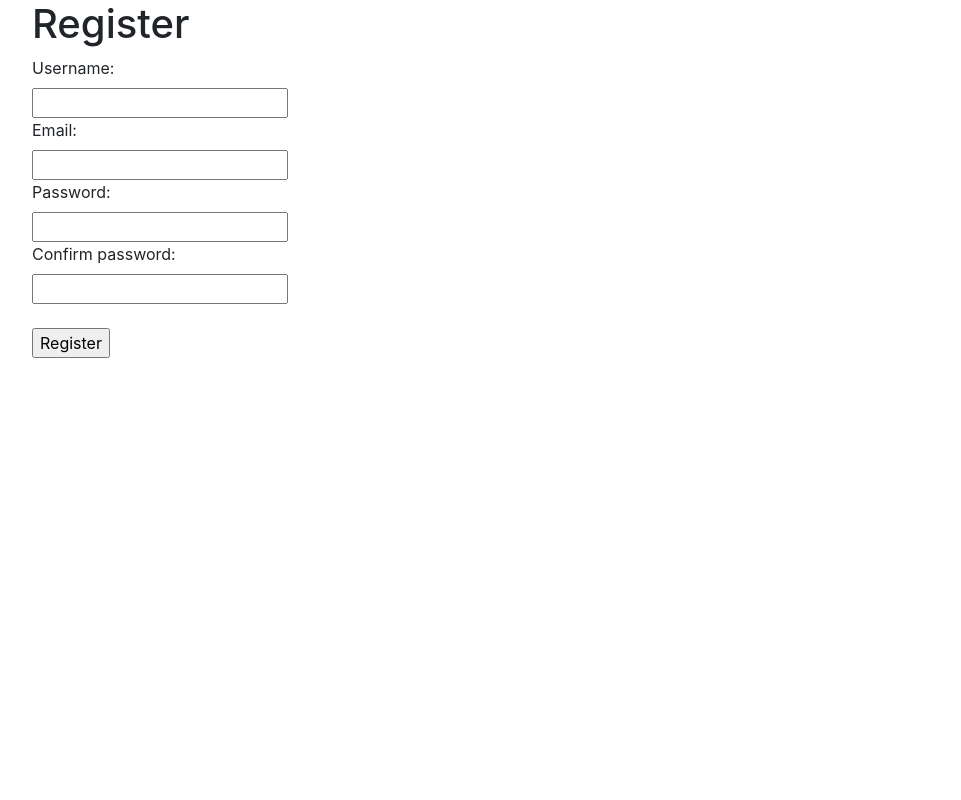
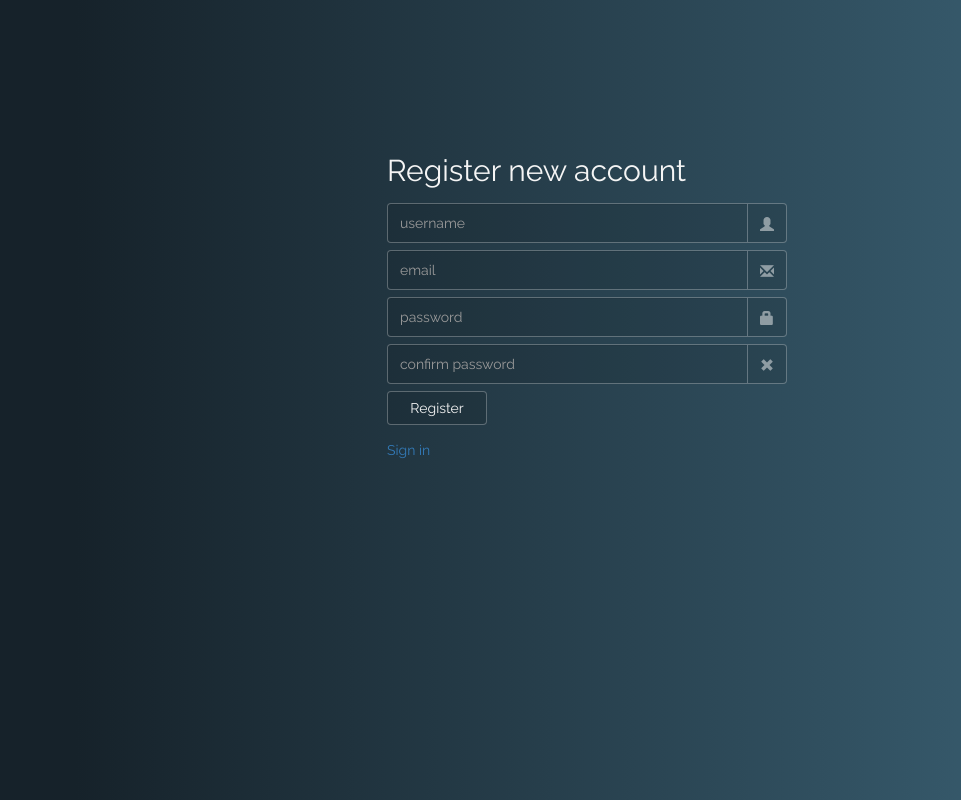
Before and after one commit to marcelpisowicz/codeigniter, a CodeIgniter app: page /database/register in a window 1280 px wide. Shown: the whole page, without its empty margins (53-1014 px from the left). Run offline with CodeIgniter, Linux system fonts and the light colour scheme; some libraries are stand-ins or nearby versions.

Commit message:
Rejestracja z nowym layoutem

```diff
--- a/application/controllers/Register.php
+++ b/application/controllers/Register.php
@@ -13,6 +13,9 @@ class Register extends MY_Controller
         $this->form_validation->set_rules('confirm_password', 'Confirm password', 'trim|matches[password]|required');
 
         if ($this->form_validation->run() === false) {
+            $this->data['username'] = $this->input->post('username');
+            $this->data['email'] = $this->input->post('email');
+            $this->data['password'] = $this->input->post('password');
             $this->load->helper('form');
             $this->render('register/index_view');
         } else {
--- a/application/controllers/User.php
+++ b/application/controllers/User.php
@@ -22,6 +22,8 @@ class User extends MY_Controller
         $this->form_validation->set_rules('username', 'Username', 'trim|required');
         $this->form_validation->set_rules('password', 'Password', 'required');
         if ($this->form_validation->run() === FALSE) {
+            $this->data['username'] = $this->input->post('username');
+            $this->data['wrong_password'] = true;
             $this->load->helper('form');
             $this->render('user/login_view');
         } else {
@@ -31,7 +33,9 @@ class User extends MY_Controller
             } else {
                 $_SESSION['auth_message'] = $this->ion_auth->errors();
                 $this->session->mark_as_flash('auth_message');
-                redirect('user/login');
+                $this->data['username'] = $this->input->post('username');
+                $this->data['wrong_password'] = true;
+                $this->render('user/login_view');
             }
         }
     }
--- a/application/views/register/index_view.php
+++ b/application/views/register/index_view.php
@@ -1,24 +1,53 @@
-<?php defined('BASEPATH') OR exit('No direct script access allowed');?>
-<div class="container">
-    <?php
-    echo isset($_SESSION['auth_message']) ? $_SESSION['auth_message'] : false;
-    ?>
-    <h1>Register</h1>
-    <?php
-    echo form_open();
-    echo form_label('Username:','username').'<br />';
-    echo form_error('username');
-    echo form_input('username',set_value('username')).'<br />';
-    echo form_label('Email:','email').'<br />';
-    echo form_error('email');
-    echo form_input('email',set_value('email')).'<br />';
-    echo form_label('Password:', 'password').'<br />';
-    echo form_error('password');
-    echo form_password('password').'<br />';
-    echo form_label('Confirm password:', 'confirm_password').'<br />';
-    echo form_error('confirm_password');
-    echo form_password('confirm_password').'<br /><br />';
-    echo form_submit('register','Register');
-    echo form_close();
-    ?>
+<?php defined('BASEPATH') OR exit('No direct script access allowed'); ?>
+<link rel="stylesheet" href="<?php echo base_url('assets/css/login.css') ?>"/>
+<body class="main">
+<div class="login-center">
+    <?= form_open(); ?>
+    <div class="front signin_form">
+        <p class="login_text">Register new account</p>
+
+        <div class="input-group">
+            <?= form_input('username', $username, ['class' => 'form-control'.(empty(form_error('username')) ? '' : ' error-form'), 'placeholder' => 'username']) ?>
+            <span class="input-group-addon<?= empty(form_error('username')) ? '' : ' error-form' ?>"><i class="glyphicon glyphicon-user"></i></span>
+        </div>
+        <div class="input-group">
+            <?= form_input('email', $email, ['class' => 'form-control'.(empty(form_error('email')) ? '' : ' error-form'), 'placeholder' => 'email']) ?>
+            <span class="input-group-addon<?= empty(form_error('email')) ? '' : ' error-form' ?>"><i class="glyphicon glyphicon-envelope"></i></span>
+        </div>
+        <div class="input-group">
+            <?= form_password('password', $password, ['id' => 'password', 'class' => 'form-control'.(empty(form_error('password')) ? '' : ' error-form'), 'placeholder' => 'password']) ?>
+            <span class="input-group-addon<?= empty(form_error('password')) ? '' : ' error-form' ?>"><i class="glyphicon glyphicon-lock"></i></span>
+        </div>
+        <div class="input-group">
+            <?= form_password('confirm_password', '', ['id' => 'confirm_password', 'class' => 'form-control'.(empty(form_error('confirm_password')) ? '' : ' error-form'), 'placeholder' => 'confirm password']) ?>
+            <span class="input-group-addon<?= empty(form_error('confirm_password')) ? '' : ' error-form' ?>"><i class="glyphicon glyphicon-remove"></i></span>
+        </div>
+
+        <div class="form-group sign-btn">
+            <input type="submit" class="btn" value="Register">
+        </div>
+
+        <div class="form-group">
+            <p><a href="/user/login" >Sign in</a></p>
+        </div>
+
+    </div>
 </div>
+</body>
+<script>
+    $(document).ready(function() {
+        $('#confirm_password, #password').keyup(function(){
+            var confirm = $('#confirm_password');
+            if($('#password').val() === confirm.val() && confirm.val()) {
+                $('.glyphicon-remove').removeClass('glyphicon-remove').addClass('glyphicon-ok');
+            } else {
+                $('.glyphicon-ok').removeClass('glyphicon-ok').addClass('glyphicon-remove');
+            }
+        });
+
+        $('.form-control').focus(function() {
+            $(this).removeClass('error-form');
+            $(this).closest('.input-group').find('.input-group-addon').removeClass('error-form');
+        });
+    });
+</script>
--- a/assets/css/login.css
+++ b/assets/css/login.css
@@ -136,9 +136,20 @@ body {
 
 .checkbox label {
     float: right;
-    padding-left: 0px;
+    padding-left: 0;
 }
 
 .glyphicon {
     color: rgba(245, 245, 245, 0.5);
 }
+
+.error-form {
+    border: 1px solid rgba(255, 0, 0, 0.5);
+}
+
+.focus-input {
+    border-color: #1b5a7c;
+    box-shadow: 0 1px 1px rgba(0, 0, 0, 0.075) inset, 0 0 8px rgba(24, 204, 162, 0.6);
+    outline: 0 none;
+    background: rgba(0, 0, 0, 0.2);
+}
```
Also changed, not shown: application/views/user/login_view.php (+4 -5 lines).
